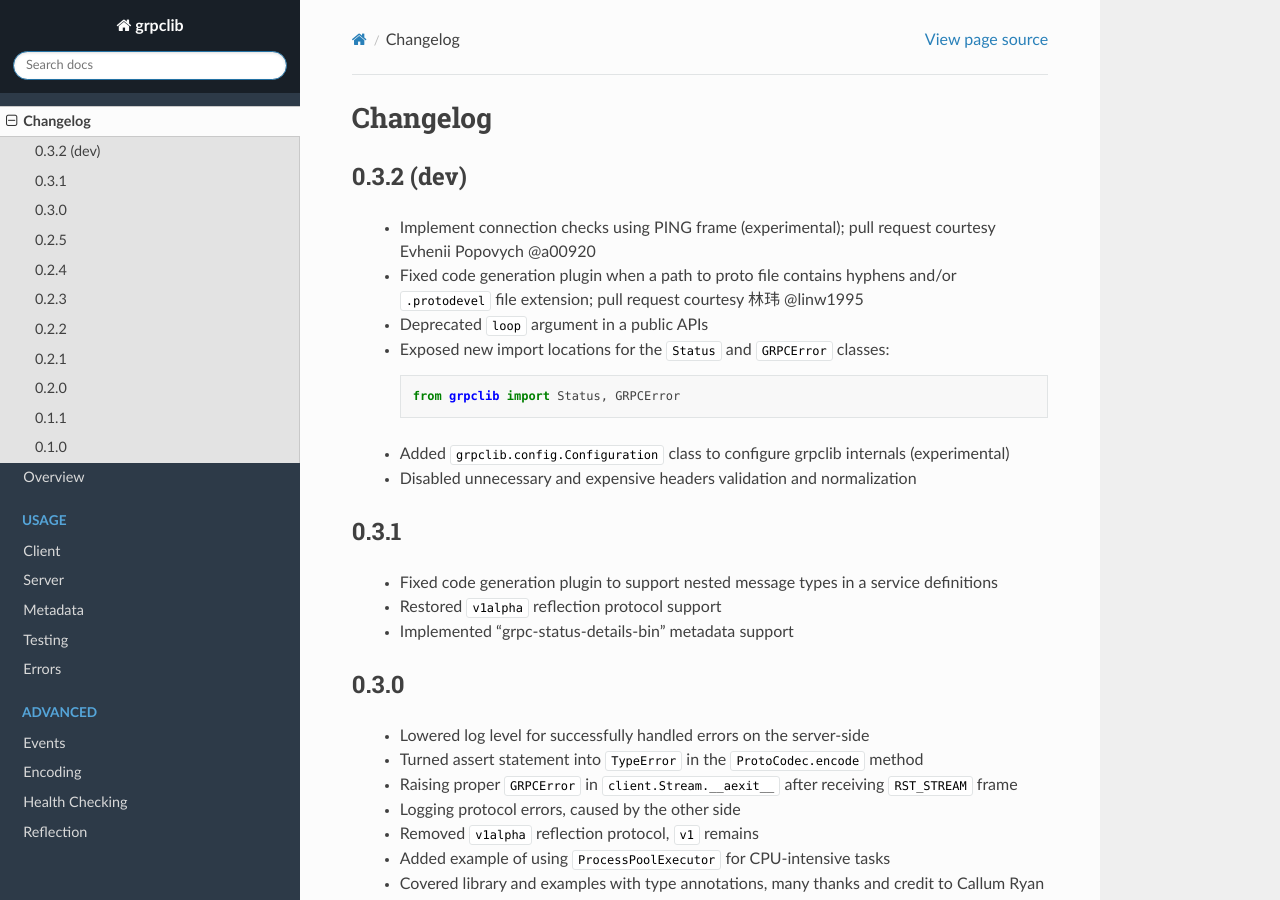
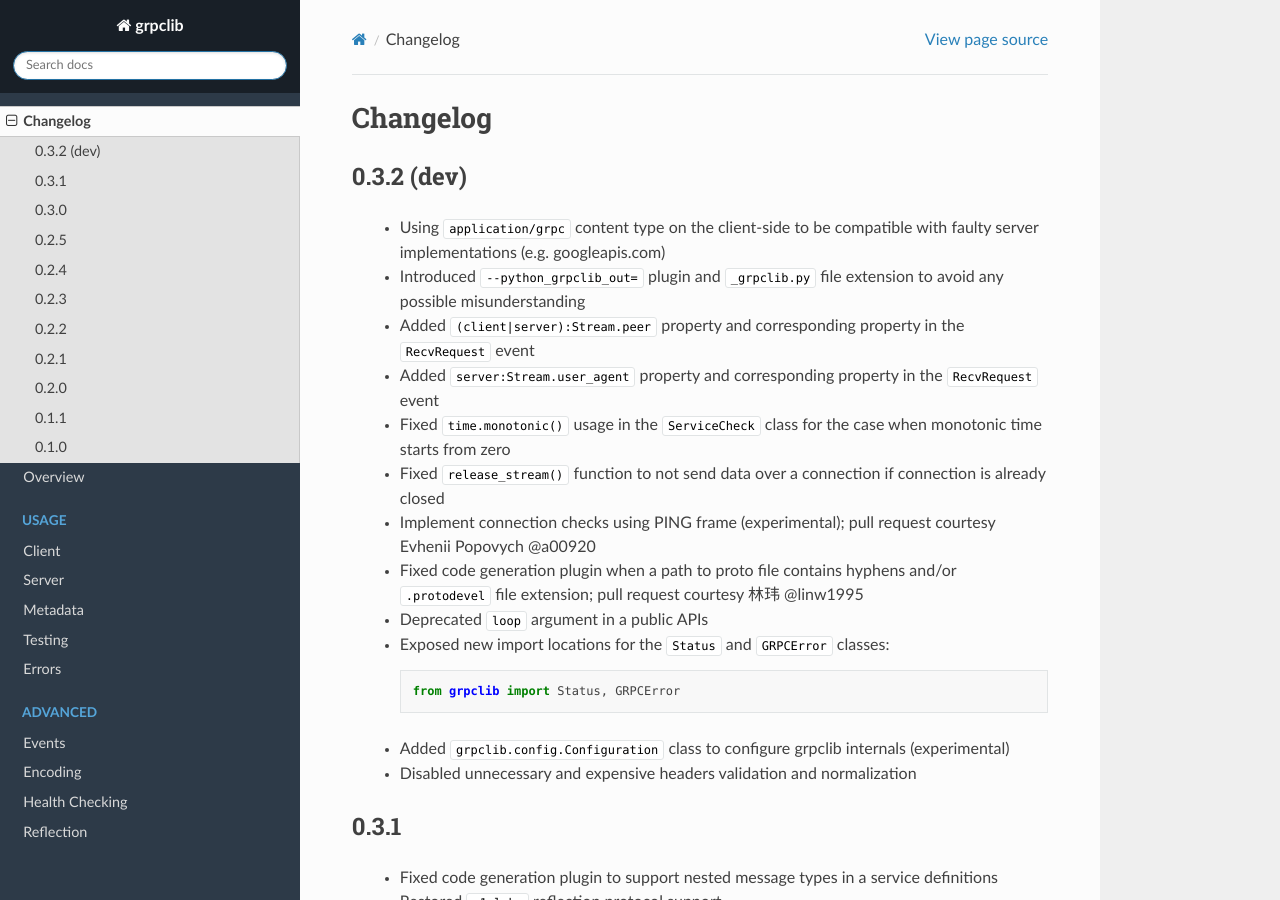
Before and after one commit to vmagamedov/grpclib, a Sphinx documentation site: the page built from docs/changelog/index.rst, in a window 1280 px wide and 900 px high. Built offline with Sphinx 7.4.7 and the Read the Docs theme 2.0.0, drawn with Linux system fonts in a browser that asks for light colours.

Commit message:
Updated changelog, issued 0.3.2rc2 release candidate

```diff
--- a/docs/changelog/index.rst
+++ b/docs/changelog/index.rst
@@ -4,6 +4,18 @@
 0.3.2 (dev)
 ~~~~~~~~~~~
 
+  - Using ``application/grpc`` content type on the client-side to be compatible
+    with faulty server implementations (e.g. googleapis.com)
+  - Introduced ``--python_grpclib_out=`` plugin and ``_grpclib.py`` file
+    extension to avoid any possible misunderstanding
+  - Added ``(client|server):Stream.peer`` property and corresponding property in
+    the ``RecvRequest`` event
+  - Added ``server:Stream.user_agent`` property and corresponding property in
+    the ``RecvRequest`` event
+  - Fixed ``time.monotonic()`` usage in the ``ServiceCheck`` class for the case
+    when monotonic time starts from zero
+  - Fixed ``release_stream()`` function to not send data over a connection if
+    connection is already closed
   - Implement connection checks using PING frame (experimental); pull request
     courtesy Evhenii Popovych @a00920
   - Fixed code generation plugin when a path to proto file contains hyphens
--- a/grpclib/__init__.py
+++ b/grpclib/__init__.py
@@ -1,7 +1,7 @@
 from .const import Status
 from .exceptions import GRPCError
 
-__version__ = '0.3.2rc1'
+__version__ = '0.3.2rc2'
 
 __all__ = (
     'Status',
```
